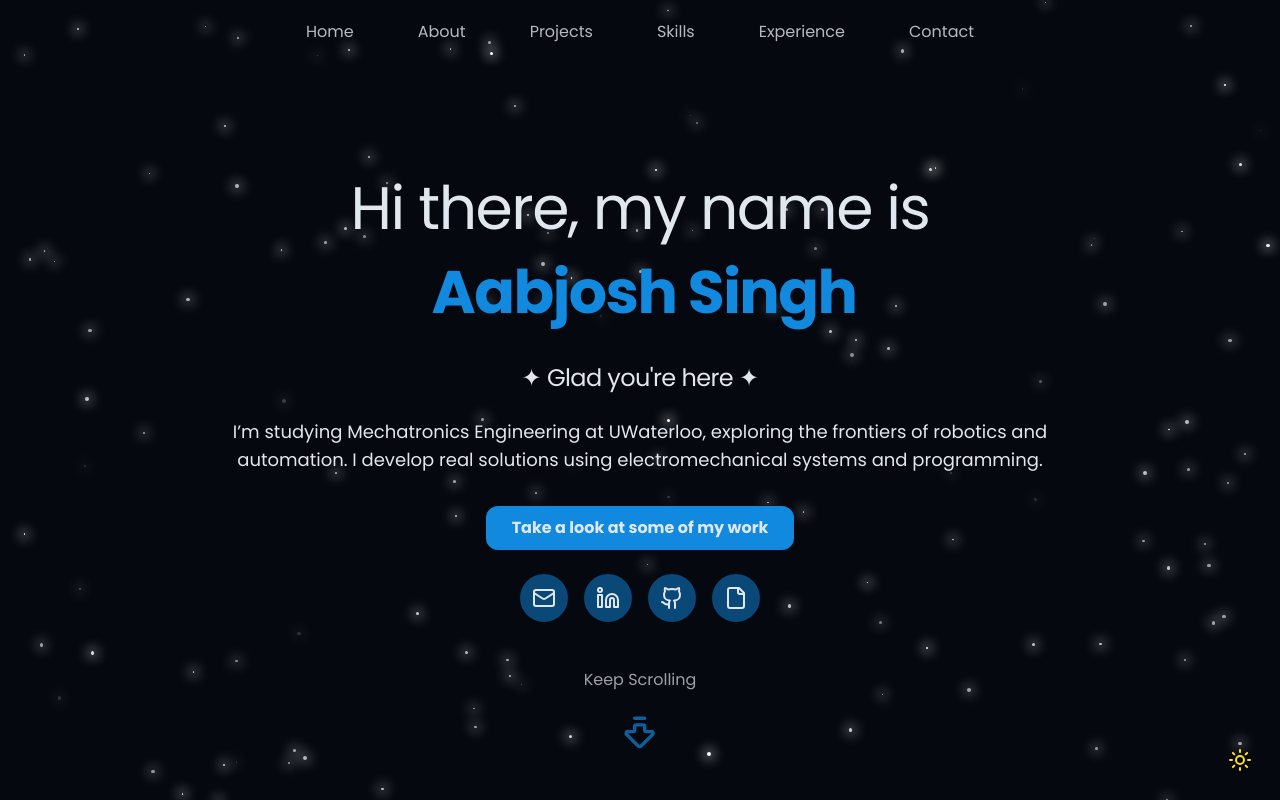
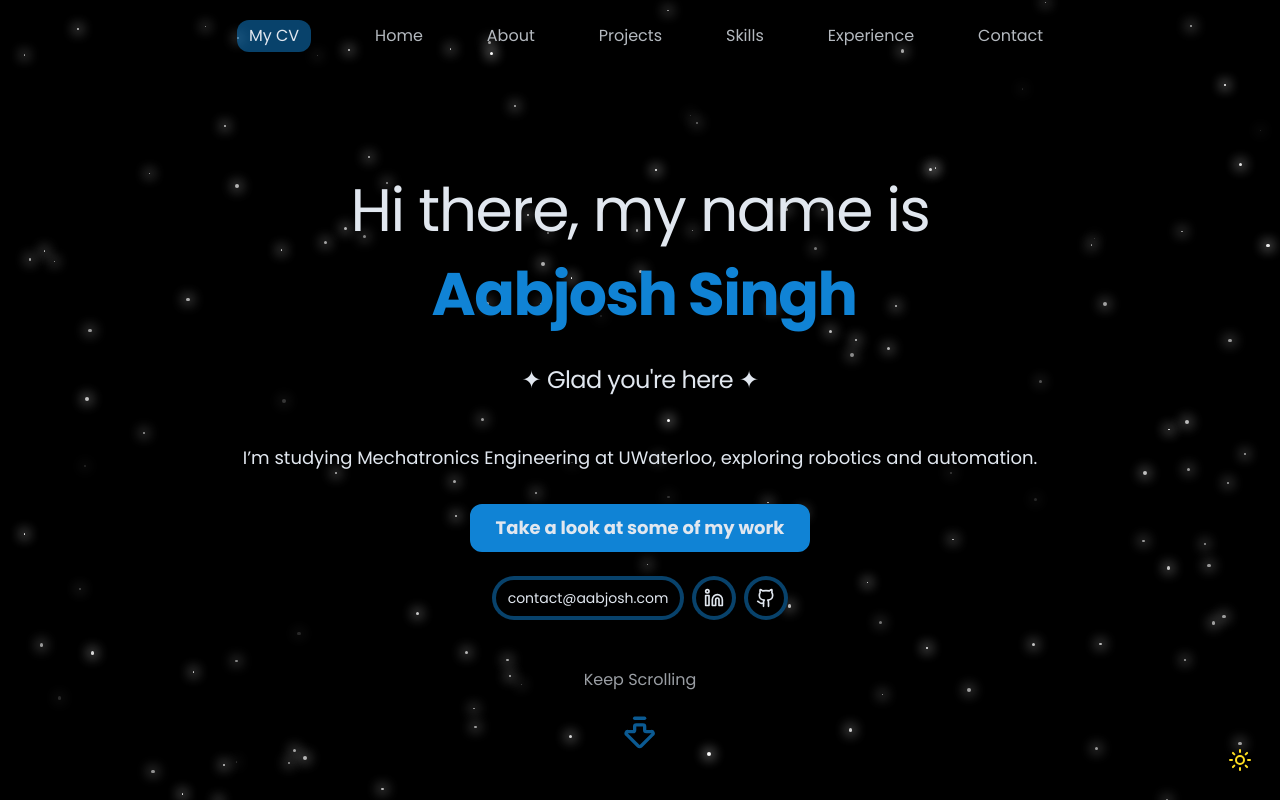
Before and after one commit to Aabjosh/Aabjosh-s-Portfolio, a React (Vite) app: page / in a window 1280 px wide. Shown: the top 800 px of the page. Built offline with nearby package versions, Linux system fonts and the light colour scheme.

Commit message:
new json for links, changed some styling

```diff
--- a/src/components/ContactSection.jsx
+++ b/src/components/ContactSection.jsx
@@ -11,6 +11,7 @@ import {
 import { cn } from "@/lib/utils";
 import { useToast } from "@/hooks/use-toast";
 import { useState } from "react";
+import links from "@/links.json"
 
 export const ContactSection = () => {
   const { toast } = useToast();
@@ -50,10 +51,10 @@ export const ContactSection = () => {
                 <div>
                   <h4 className="font-medium"> My Email:</h4>
                   <a
-                    href="mailto:aabjosh0singh@gmail.com"
+                    href={links.email.address}
                     className="text-muted-foreground hover:text-primary transition-colors"
                   >
-                    aabjosh0singh@gmail.com
+                    {links.email.name}
                   </a>
                 </div>
               </div>
@@ -89,12 +90,12 @@ export const ContactSection = () => {
                 <div>
                   <h4 className="font-medium"> My LinkedIn</h4>
                   <a
-                    href="https://linkedin.com/in/aabjosh"
+                    href={links.linkedin.address}
                     target="_blank"
                     rel="noopener noreferrer"
                     className="text-muted-foreground hover:text-primary transition-colors"
                   >
-                    linkedin.com/in/aabjosh
+                    {links.linkedin.name}
                   </a>
                 </div>
               </div>
@@ -104,12 +105,12 @@ export const ContactSection = () => {
                 </div>
                 <div>
                   <h4 className="font-medium"> My Instagram</h4>
-                  <a href="https://www.instagram.com/aabjosh"
+                  <a href={links.instagram.address}
                     target="_blank"
                     rel="noopener noreferrer"
                     className="text-muted-foreground hover:text-primary transition-colors"
                   >
-                    instagram.com/aabjosh
+                    {links.instagram.name}
                   </a>
                 </div>
               </div>
--- a/src/components/ExperienceSection.jsx
+++ b/src/components/ExperienceSection.jsx
@@ -1,3 +1,5 @@
+import links from "@/links.json"
+
 const education = [
     {
         name: "University of Waterloo",
@@ -99,7 +101,7 @@ export const ExperienceSection = () => {
                 Tap/click on the cards to visit their websites!
             </p>
             <div className="flex justify-center mb-12">
-                <a href="https://drive.google.com/file/d/1YG7DlP0Pslf46Dktwe5Aurz-xwBrK2bp/view?usp=sharing" target="_blank" rel="noopener noreferrer" className="cosmic-button">
+                <a href={links.cv} target="_blank" rel="noopener noreferrer" className="cosmic-button">
                     {" "}
                     See my CV
                 </a>
--- a/src/components/HomeSection.jsx
+++ b/src/components/HomeSection.jsx
@@ -1,4 +1,5 @@
 import { ArrowBigDownDash, BriefcaseIcon, File, Github, GithubIcon, Linkedin, LucideGithub, Mail } from "lucide-react"
+import links from "@/links.json"
 
 
 export const HomeSection = () => {
@@ -16,36 +17,33 @@ export const HomeSection = () => {
                     <h1 className="text-4xl md:text-6xl font-bold tracking-tight mb-10">
                         <span className="text-primary ml-2 opacity-0 animate-fade-in-delay-2"> Aabjosh Singh</span>
                     </h1>
-                    <h2 className="text-xl md:text-2xl font-medium tracking-tight">
+                    <h2 className="text-xl md:text-2xl font-medium tracking-tight mb-12">
                         <span className="opacity-0 animate-fade-in-delay-3">✦ Glad you're here ✦</span>
                     </h2>
 
                     <p className="text-lg md:xl text-muted-foreground max-2-2xl mx-auto opacity-0 animate-fade-in-delay-4">
-                        I’m studying Mechatronics Engineering at UWaterloo, exploring the frontiers of robotics and automation. I develop real solutions using electromechanical systems and programming.
+                        I’m studying Mechatronics Engineering at UWaterloo, exploring robotics and automation.
 
                     </p>
 
-                    <div className="flex justify-center gap-4 pt-2 opacity-0 animate-fade-in-delay-4">
+                    <div className="flex justify-center gap-4 pt-2 opacity-0 animate-fade-in-delay-4 text-lg">
                         <a href="#projects" className="cosmic-button">
                             {" "}
                             Take a look at some of my work
                         </a>
                     </div>
-                    <div className="flex justify-center gap-4 pt-0 opacity-0 animate-fade-in-delay-4">
-                        <a href="mailto:aabjosh0singh@gmail.com" className="p-3 rounded-full bg-primary/50 card-hover hover:scale-110 transition-transform duration-300">
+                    <div className="flex justify-center gap-2 pt-0 opacity-0 animate-fade-in-delay-4 text-sm">
+                        <a href={links.email.address} title="Email" className="flex px-3 py-2 rounded-full bg-background border-4 border-primary/50 card-hover items-center hover:scale-110 hover:border-primary transition-transform duration-300">
                             {" "}
-                            <Mail />
+                            {links.email.name}
                         </a>
 
-                        <a href="https://linkedin.com/in/aabjosh" target="_blank" rel="noopener noreferrer" className="p-3 rounded-full bg-primary/50 card-hover hover:scale-110 transition-transform duration-300">
-                            <Linkedin />
+                        <a href={links.linkedin.address} target="_blank" rel="noopener noreferrer" title="LinkedIn" className="p-2 rounded-full bg-background border-4 border-primary/50 card-hover hover:border-primary hover:scale-110 transition-transform duration-300">
+                            <Linkedin className="w-5 h-5"/>
                         </a>
 
-                        <a href="https://github.com/Aabjosh" target="_blank" rel="noopener noreferrer" className="p-3 rounded-full bg-primary/50 card-hover hover:scale-110 transition-transform duration-300">
-                            <Github />
-                        </a>
-                        <a href="https://drive.google.com/file/d/1YG7DlP0Pslf46Dktwe5Aurz-xwBrK2bp/view?usp=sharing" target="_blank" rel="noopener noreferrer" className="p-3 rounded-full bg-primary/50 card-hover hover:scale-110 transition-transform duration-300">
-                            <File />
+                        <a href={links.github} target="_blank" rel="noopener noreferrer" title="GitHub" className="p-2 rounded-full bg-background border-4 border-primary/50 card-hover hover:scale-110 hover:border-primary transition-transform duration-300">
+                            <Github className="w-5 h-5"/>
                         </a>
                     </div>
                 </div>
--- a/src/components/Navbar.jsx
+++ b/src/components/Navbar.jsx
@@ -1,6 +1,7 @@
 import { cn } from "@/lib/utils";
 import { Menu, X } from "lucide-react";
 import { useEffect, useState } from "react";
+import links from '@/links.json'
 
 const navItems = [
     {name: "Home", href: "#home"},
@@ -32,14 +33,12 @@ export const Navbar = () => {
         >
 
             <div className="container flex items-center justify-center font-medium">
-                {/* <a className="text-xl font-bold text-primary flex items-center" href="#home">
-                    <span className="relative z-10">
-                        <span className="text-foreground"> Aabjosh's </span> Portfolio
-                    </span>
-                </a> */}
 
                 {/* DESKTOP */}
-                <div className="hidden md:flex space-x-16">
+                <div className="hidden md:flex space-x-16 items-center">
+                    <a href={links.cv} target="_blank" rel="noopener noreferrer" className="px-3 py-1 rounded-xl bg-primary/50 card-hover hover:scale-110 hover:bg-primary hover:text-primary-foreground transition-transform duration-300">
+                        <span className="font-medium">My CV</span>
+                    </a>
                     {navItems.map((item, key) => (
                         <a key={key} href={item.href} className="text-foreground/80 hover:text-primary transition-colors duration-300">
                             {item.name}
--- a/src/components/ProjectsSection.jsx
+++ b/src/components/ProjectsSection.jsx
@@ -11,7 +11,7 @@ const projects = [
     },
     {
         id: 2,
-        title: "Strobeshield",
+        title: "StrobeShield",
         description: "An award-winning hackathon project glasses that use flickering light-triggered photoresistors to polarize their lenses and prevent photo epilepsy seizures, with real-time event logging.",
         image: "/projects/Screenshot 2025-07-18 201301.png",
         tags: ["Raspberry Pi", "MicroPython", "SOLIDWORKS"],
--- a/src/index.css
+++ b/src/index.css
@@ -109,12 +109,12 @@
   }
 
   .dark {
-    --background: 222 47% 4%;
+    --background: 0 0% 0%;
     --foreground: 213 31% 91%;
 
     --card: 222, 52%, 18%;
 
-    --primary: 205, 86%, 47%;
+    --primary: 205, 86%, 45%;
     --primary-foreground: 213 31% 91%;
 
     --border: 217 33% 20%;
@@ -177,7 +177,7 @@
 @utility cosmic-button {
   @apply px-6 py-2 rounded-xl bg-primary text-primary-foreground font-bold border-2 border-primary
          transition-all duration-300 hover:shadow-[0_0_10px_rgba(24,176,251,0.5)]
-         hover:scale-105 active:scale-95;
+         hover:scale-110 active:scale-95;
 }
 
 @utility star {
--- /dev/null
+++ b/src/links.json
@@ -0,0 +1,17 @@
+{
+    "cv": "https://drive.google.com/file/d/1YG7DlP0Pslf46Dktwe5Aurz-xwBrK2bp/view?usp=sharing",
+    "github": "https://linkedin.com/in/aabjosh",
+    "unsplash": "https://unsplash.com/@aabjosh",
+    "email": {
+        "name": "contact@aabjosh.com",
+        "address": "mailto:contact@aabjosh.com"
+    },
+    "instagram": {
+        "name": "@aabjosh",
+        "address": "https://www.instagram.com/aabjosh"
+    },
+    "linkedin": {
+        "name": "in/aabjosh",
+        "address": "https://linkedin.com/in/aabjosh"
+    }
+}
```
Also changed, not shown: src/components/AboutSection.jsx (+4 -4 lines).
